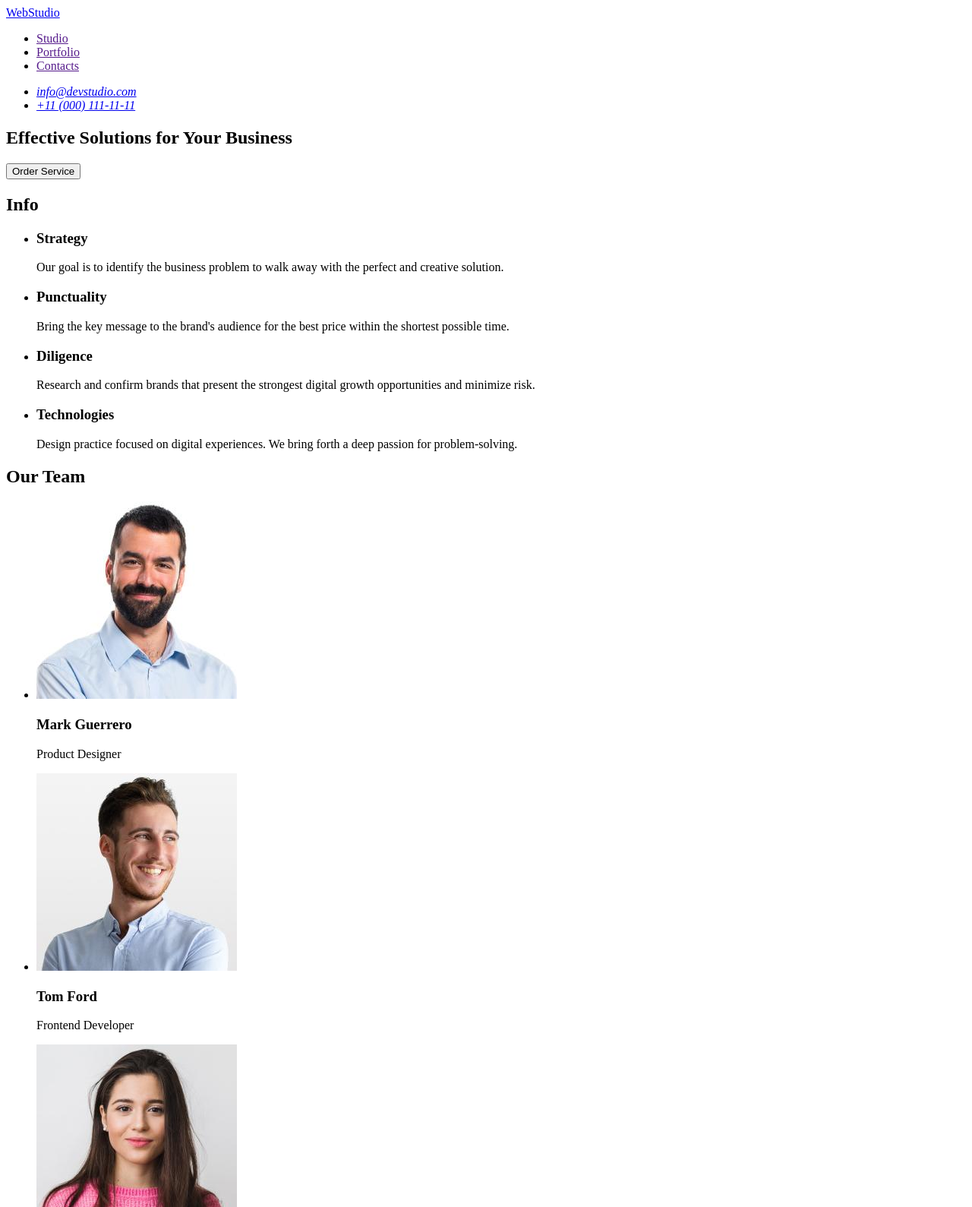
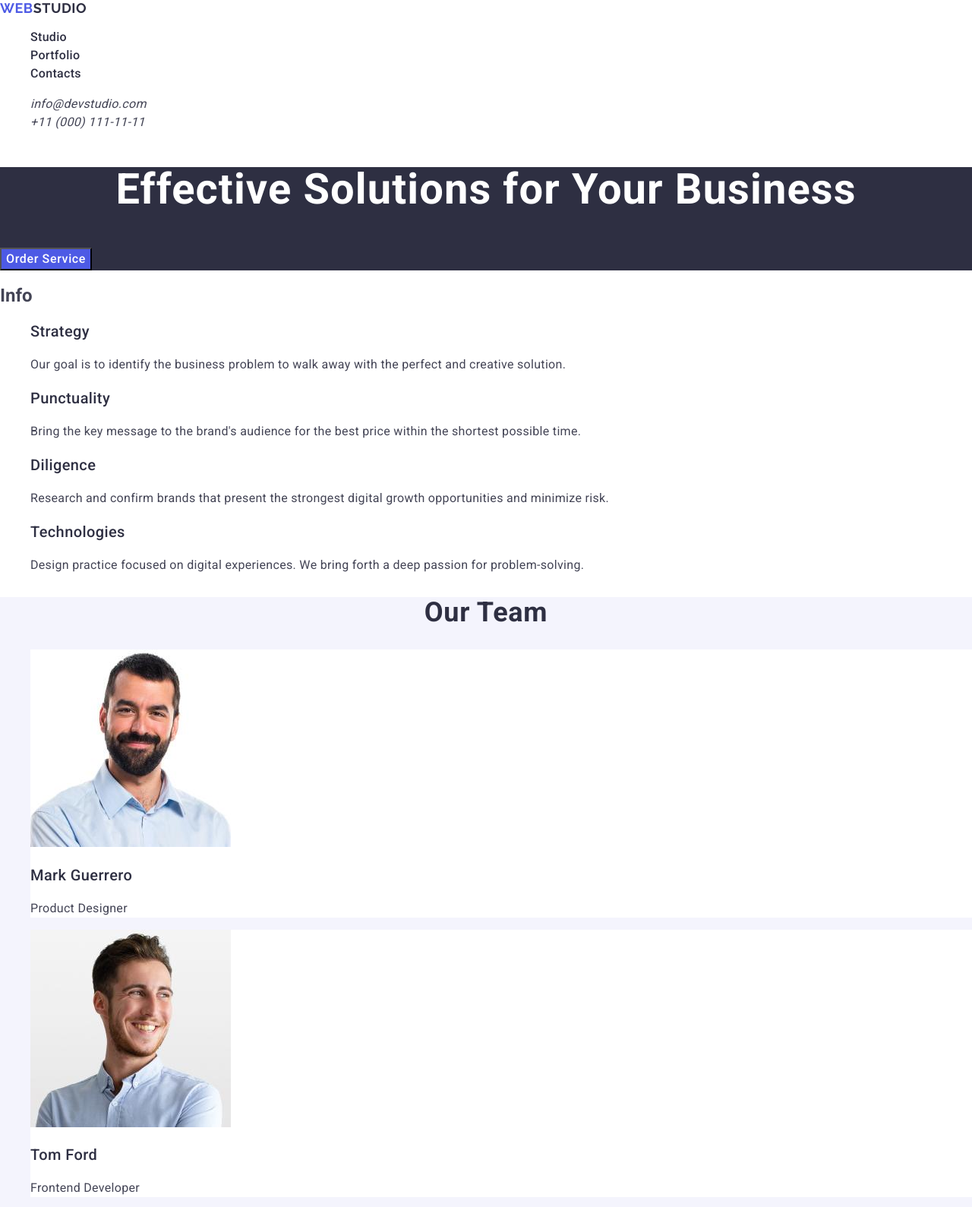
Before and after one commit to OlegSereda898/goit-markup-hw-02, a plain HTML site: page index.html in a window 1280 px wide. Shown: the top 1589 px of the page at 76% size. Drawn offline with nearby package versions, Linux system fonts and the light colour scheme.

Commit message:
add styles.css file

```diff
--- /dev/null
+++ b/css/styles.css
@@ -0,0 +1,206 @@
+body {
+    font-family: "Roboto", sans-serif;
+    color: #434455;
+    background-color: #fff;
+    font-size: 16px;
+}
+
+ul {
+    list-style-type: none;
+}
+
+a {
+    text-decoration: none;
+}
+
+.header-nav {
+}
+
+.header-logo {
+    font-family: "Raleway", sans-serif;
+    font-weight: 700;
+    font-size: 18px;
+    line-height: 1.17;
+    letter-spacing: 0.03em;
+    text-transform: uppercase;
+    color: #4d5ae5;
+}
+
+.logo-part {
+    color: #2e2f42;
+}
+
+.nav-list {
+}
+
+.nav-item {
+}
+
+.nav-link {
+    font-family: "Roboto", sans-serif;
+    font-weight: 500;
+    font-size: 16px;
+    line-height: 1.5;
+    letter-spacing: 0.02em;
+    color: #2e2f42
+}
+
+.nav-link:hover,
+.nav-link:focus {
+    color: #404bbf;
+}
+
+.contacts {
+}
+.contacts-list {
+}
+.contacts-item {
+}
+.contacts-link {
+    font-size: 16px;
+    line-height: 1.5;
+    letter-spacing: 0.02em;
+    color: #434455;
+}
+
+.contacts-link:hover,
+.contacts-link:focus {
+    color: #404bbf;
+}
+
+.hero {
+    background-color: #2e2f42;
+}
+
+.hero-title {
+    font-weight: 700;
+    font-size: 56px;
+    line-height: 1.07;
+    letter-spacing: 0.02em;
+    text-align: center;
+    color: #fff;
+}
+
+.hero-button {
+    font-family: "Roboto", sans-serif;
+    cursor: pointer;
+    font-weight: 500;
+    font-size: 16px;
+    line-height: 1.5;
+    letter-spacing: 0.04em;
+    color: #fff;
+    background-color: #4d5ae5;
+}
+
+.hero-button:hover,
+.hero-button:focus {
+    background-color: #404bbf;
+}
+
+.info {
+}
+.info-title {
+}
+.info-list {
+}
+.info-item {
+}
+.info-subtitle {
+    font-weight: 500;
+    font-size: 20px;
+    line-height: 1.2;
+    letter-spacing: 0.02em;
+    color: #2e2f42
+}
+.info-text {
+    font-weight: 400;
+    font-size: 16px;
+    line-height: 1.5;
+    letter-spacing: 0.02em;
+}
+
+.team {
+    background-color: #f4f4fd;
+}
+.team-title {
+    font-weight: 700;
+    font-size: 36px;
+    line-height: 1.11111;
+    letter-spacing: 0.02em;
+    text-align: center;
+    color: #2e2f42;
+}
+.team-list {
+}
+.team-item {
+    background-color: #fff;
+}
+.team-photo {
+}
+.team-name {
+    font-weight: 500;
+    font-size: 20px;
+    line-height: 1.2;
+    letter-spacing: 0.02em;
+    color: #2e2f42;
+}
+.team-position {
+    font-weight: 400;
+    font-size: 16px;
+    line-height: 1.5;
+    letter-spacing: 0.02em;
+}
+
+.portfolio {
+}
+.portfolio-title {
+    font-weight: 700;
+    font-size: 36px;
+    line-height: 1.11;
+    letter-spacing: 0.02em;
+    text-align: center;
+    color: #2e2f42;
+}
+.portfolio-list {
+}
+.portfolio-item {
+    background-color: #fff;
+}
+.portfolio-img {
+}
+.portfolio-subtitle {
+    font-weight: 500;
+    font-size: 20px;
+    line-height: 1.2;
+    letter-spacing: 0.02em;
+    color: #2e2f42;
+}
+.portfolio-text {
+    font-weight: 400;
+font-size: 16px;
+line-height: 1.5;
+letter-spacing: 0.02em;
+}
+
+.footer {
+    background-color: #2e2f42;
+}
+.footer-logo {
+    font-family: "Raleway", sans-serif;
+    font-weight: 700;
+    font-size: 18px;
+    line-height: 1.16667;
+    letter-spacing: 0.03em;
+    text-transform: uppercase;
+    color: #4d5ae5;
+}
+.logo-studio {
+    color: #f4f4fd;
+}
+.footer-text {
+    font-weight: 400;
+    font-size: 16px;
+    line-height: 1.5;
+    letter-spacing: 0.02em;
+    color: #f4f4fd;
+}
--- a/index.html
+++ b/index.html
@@ -4,110 +4,173 @@
     <meta charset="UTF-8">
     <meta name="viewport" content="width=device-width, initial-scale=1.0">
     <title>WebStudio</title>
+    <link rel="stylesheet" href="https://cdnjs.cloudflare.com/ajax/libs/modern-normalize/2.0.0/modern-normalize.min.css" integrity="sha512-4xo8blKMVCiXpTaLzQSLSw3KFOVPWhm/TRtuPVc4WG6kUgjH6J03IBuG7JZPkcWMxJ5huwaBpOpnwYElP/m6wg==" crossorigin="anonymous" referrerpolicy="no-referrer" />
+    <link rel="preconnect" href="https://fonts.googleapis.com">
+<link rel="preconnect" href="https://fonts.gstatic.com" crossorigin>
+<link href="https://fonts.googleapis.com/css2?family=Raleway:wght@700&family=Roboto:wght@400;500;700&display=swap" rel="stylesheet">
+
+    <link rel="stylesheet" href="./css/styles.css">
 </head>
 <body>
-    <header>
-            <nav>
-                <a href="./index.html">WebStudio</a>
-                <ul>
-                    <li>
-                        <a href="">Studio</a>
+    <header class="page-header">
+            <nav class="header-nav">
+                <a class="header-logo" href="./index.html">Web<span class="logo-part">Studio</span></a>
+                <ul class="nav-list">
+                    <li class="nav-item">
+                        <a class="nav-link" href="">Studio</a>
                     </li>
-                    <li>
-                        <a href="">Portfolio</a>
+                    <li class="nav-item">
+                        <a class="nav-link" href="">Portfolio</a>
                     </li>
-                    <li>
-                        <a href="">Contacts</a>
+                    <li class="nav-item">
+                        <a class="nav-link" href="">Contacts</a>
                     </li>
                 </ul>
             </nav>
-            <address>
-                <ul>
-                    <li><a href="mailto:info@devstudio.com">info@devstudio.com</a></li>
-                    <li><a href="tel:+110001111111">+11 (000) 111-11-11</a></li>
+            <address class="contacts">
+                <ul class="contacts-list">
+                    <li class="contacts-item">
+                        <a class="contacts-link" href="mailto:info@devstudio.com">info@devstudio.com</a>
+                    </li>
+                    <li class="contacts-item">
+                        <a class="contacts-link" href="tel:+110001111111">+11 (000) 111-11-11</a>
+                    </li>
                 </ul>
             </address>
     </header>
     <main>
-        <section>
-            <h1>Effective Solutions
+        <section class="hero">
+            <h1 class="hero-title">Effective Solutions
                 for Your Business</h1>
-                <button type="button">Order Service</button>
+                <button class="hero-button" type="button">Order Service</button>
         </section>
-        <section>
-            <h2>Info</h2>
-            <ul>
-                <li>
-                    <h3>Strategy</h3>
-                    <p>Our goal is to identify the business
+        <section class="info">
+            <h2 class="info-title">Info</h2>
+            <ul class="info-list">
+                <li class="info-item">
+                    <h3 class="info-subtitle">Strategy</h3>
+                    <p class="info-text">Our goal is to identify the business
                         problem to walk away with the
                         perfect and creative solution.
                     </p>
                 </li>
-                <li>
-                    <h3>Punctuality</h3>
-                    <p>Bring the key message to the
+                <li class="info-item">
+                    <h3 class="info-subtitle">Punctuality</h3>
+                    <p class="info-text">Bring the key message to the
                         brand's audience for the best price
                         within the shortest possible time.
                     </p>
                 </li>
-                <li>
-                    <h3>Diligence</h3>
-                    <p>Research and confirm brands that
+                <li class="info-item">
+                    <h3 class="info-subtitle">Diligence</h3>
+                    <p class="info-text">Research and confirm brands that
                         present the strongest digital growth
                         opportunities and minimize risk.
                     </p>
                 </li>
-                <li>
-                    <h3>Technologies</h3>
-                    <p>Design practice focused on digital
+                <li class="info-item">
+                    <h3 class="info-subtitle">Technologies</h3>
+                    <p class="info-text">Design practice focused on digital
                         experiences. We bring forth a deep
                         passion for problem-solving.
                     </p>
                 </li>
             </ul>
         </section>
-        <section>
-        <h2>Our Team</h2>
-        <ul>
-            <li>
-                    <img src="./images/mark-guerrero.jpg"
+        <section class="team">
+        <h2 class="team-title">Our Team</h2>
+        <ul class="team-list">
+            <li class="team-item">
+                    <img class="team-photo" src="./images/mark-guerrero.jpg"
                     alt="mark-guerrero"
                     width="264"
                     height="260"/>
-                <h3>Mark Guerrero</h3>
-                <p>Product Designer</p>
+                <h3 class="team-name">Mark Guerrero</h3>
+                <p class="team-position">Product Designer</p>
             </li>
-            <li>
-                    <img src="./images/tom-ford.jpg"
+            <li class="team-item">
+                    <img class="team-photo" src="./images/tom-ford.jpg"
                     alt="tom-ford"
                     width="264"
                     height="260"/>
-                <h3>Tom Ford</h3>
-                <p>Frontend Developer</p>
+                <h3 class="team-name">Tom Ford</h3>
+                <p class="team-position">Frontend Developer</p>
             </li>
-            <li>
-                    <img src="./images/camila-garcia.jpg"
+            <li class="team-item">
+                    <img class="team-photo" src="./images/camila-garcia.jpg"
                     alt="camila-garcia"
                     width="264"
                     height="260"/>
-                <h3>Camila Garcia</h3>
-                <p>Marketing</p>
+                <h3 class="team-name">Camila Garcia</h3>
+                <p class="team-position">Marketing</p>
             </li>
-            <li>
-                    <img src="./images/daniel-wilson.jpg"
+            <li class="team-item">
+                    <img class="team-photo" src="./images/daniel-wilson.jpg"
                     alt="daniel-wilson"
                     width="264"
                     height="260"/>
-                <h3>Daniel Wilson</h3>
-                <p>UI Designer</p>
+                <h3 class="team-name">Daniel Wilson</h3>
+                <p class="team-position">UI Designer</p>
             </li>
         </ul>
         </section>
+        <section class="portfolio">
+            <h2 class="portfolio-title">Our Portfolio</h2>
+            <ul class="portfolio-list">
+                <li class="portfolio-item">
+                    <img class="portfolio-img" src="./images/banking-app.jpg"
+                    alt="banking-app"
+                    width="360"
+                    height="300"/>
+                    <h3 class="portfolio-subtitle">Banking App</h3>
+                    <p class="portfolio-text">App</p>
+                </li>
+                <li class="portfolio-item">
+                    <img class="portfolio-img" src="./images/cashless-payment.jpg"
+                    alt="cashless-payment"
+                    width="360"
+                    height="300"/>
+                    <h3 class="portfolio-subtitle">Cashless Payment</h3>
+                    <p class="portfolio-text">Marketing</p>
+                </li>
+                <li class="portfolio-item">
+                    <img class="portfolio-img" src="./images/meditation-app.jpg"
+                    alt="meditation-app"
+                    width="360"
+                    height="300"/>
+                    <h3 class="portfolio-subtitle">Meditation App</h3>
+                    <p class="portfolio-text">App</p>
+                </li>
+                <li class="portfolio-item">
+                    <img class="portfolio-img" src="./images/taxi-service.jpg"
+                    alt="banking-app"
+                    width="360"
+                    height="300"/>
+                    <h3 class="portfolio-subtitle">Taxi Service</h3>
+                    <p class="portfolio-text">Marketing</p>
+                </li>
+                <li class="portfolio-item">
+                    <img class="portfolio-img" src="./images/screen-illustrations.jpg"
+                    alt="screen-illustrations"
+                    width="360"
+                    height="300"/>
+                    <h3 class="portfolio-subtitle">Screen Illustrations</h3>
+                    <p class="portfolio-text">Design</p>
+                </li>
+                <li class="portfolio-item">
+                    <img class="portfolio-img" src="./images/online-courses.jpg"
+                    alt="online-courses"
+                    width="360"
+                    height="300"/>
+                    <h3 class="portfolio-subtitle">Online Courses</h3>
+                    <p class="portfolio-text">Marketing</p>
+                </li>
+            </ul>
+        </section>
     </main>
-    <footer>
-        <a href="./index.html">WebStudio</a>
-            <p>Increase the flow of customers and sales for your business
+    <footer class="footer">
+        <a class="footer-logo" href="./index.html">Web<span class="logo-studio">Studio</span></a>
+            <p class="footer-text">Increase the flow of customers and sales for your business
                 with digital marketing & growth solutions.</p>
     </footer>
 </body>
```
Also changed, not shown: images/banking-app.jpg (added), images/cashless-payment.jpg (added), images/logo.jpg (deleted), images/meditation-app.jpg (added), images/online-courses.jpg (added), images/screen-illustrations.jpg (added), images/taxi-service.jpg (added).
